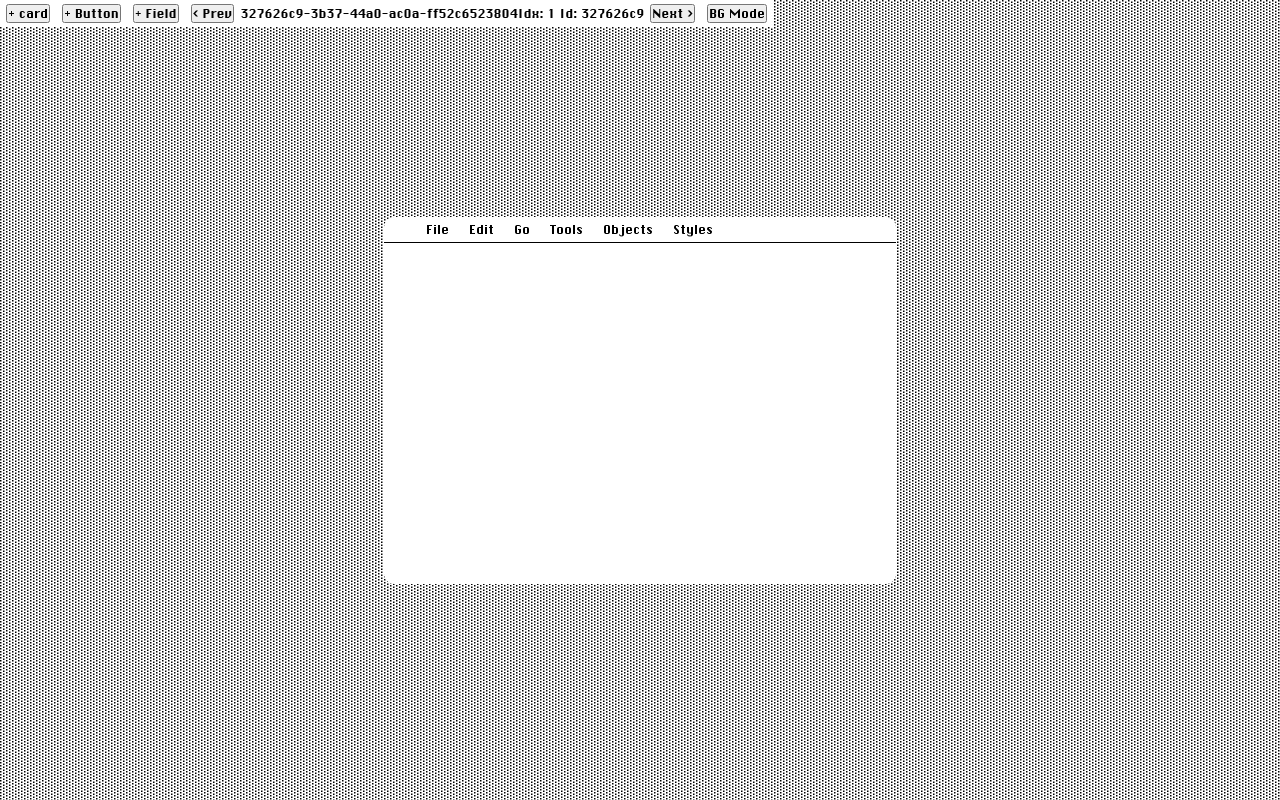
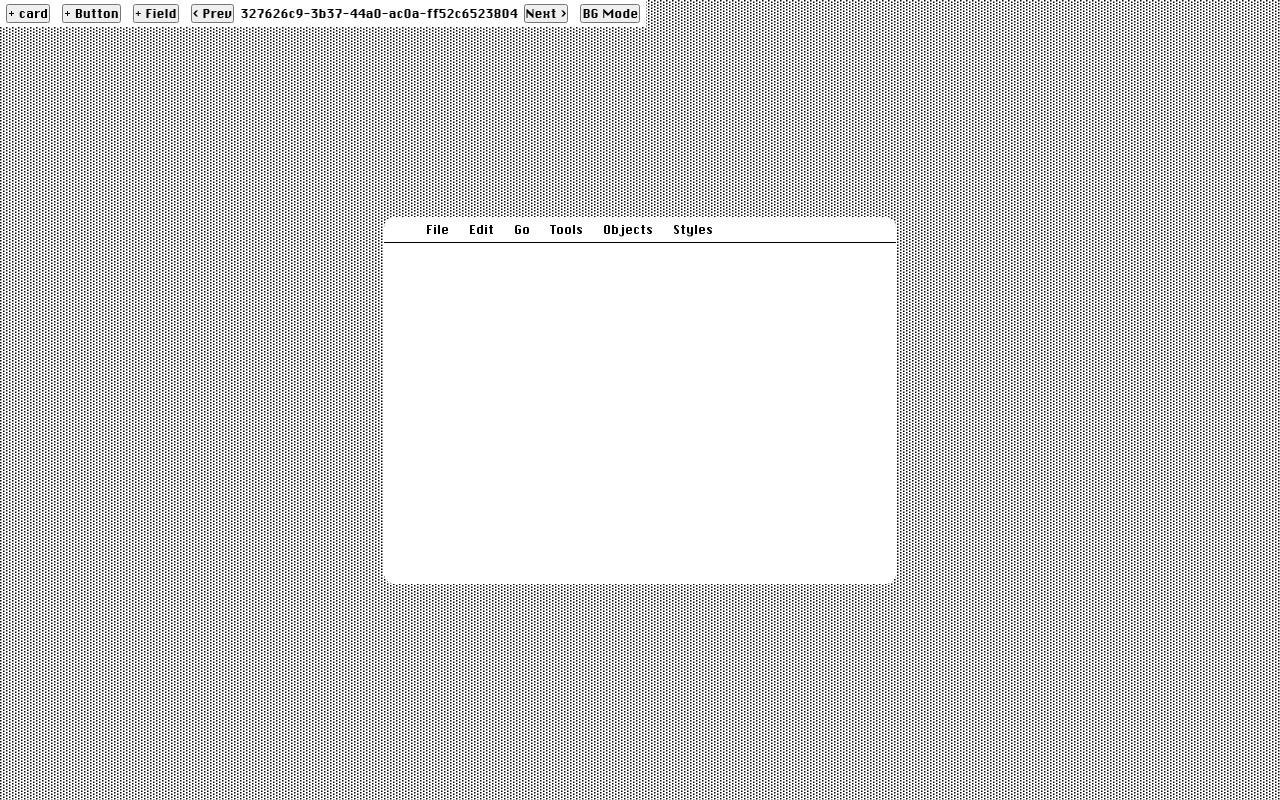
Before and after one commit to oaklandgit/Cardigan, a React (Vite) app: page / in a window 1280 px wide. Built offline with nearby package versions, Linux system fonts and the light colour scheme.

Commit message:
Moving elements puts them at highest z-index while dragging.

```diff
--- a/src/App.css
+++ b/src/App.css
@@ -33,13 +33,3 @@
 #stack {
   position: relative;
 }
-
-#debuggerbar {
-  position: fixed;
-  top: 0;
-  left: 0;
-  background-color: white;
-}
-#debuggerbar button {
-  margin: 4px 6px;
-}
--- a/src/App.tsx
+++ b/src/App.tsx
@@ -1,7 +1,8 @@
 import { useState, useEffect } from 'react';
 import Menubar from './components/Menubar';
 import Card from './components/Card';
-import { v4 as uuid } from 'uuid';
+import Debugger from './components/Debugger';
+import { getMaxZIndex } from './lib/helpers';
 import './App.css';
 
 function App() {
@@ -48,57 +49,6 @@ function App() {
     return cardList.findIndex(item => item.id === id);
   }
 
-  const prevCard = () => {
-
-    const prevCards = cardList.filter((card) => {
-      return card.backgroundId && card.id != currentCardId;
-    });
-
-    const prevCardId = prevCards[prevCards.length - 1].id;
-    console.log(prevCards, prevCardId);
-
-    setCurrentCardId(prevCardId);
-  }
-
-
-  // const currIndex = cardIndexById(currentCardId);
-  // //  previous card is the nearest one that has a background defined
-  // let prevIndex: number | false = cardList.map(card => card.backgroundId !== null).lastIndexOf(true, currIndex - 1);
-
-  // if (!prevIndex && prevIndex !== 0) {
-  //   prevIndex = cardList.map(card => card.backgroundId !== null).lastIndexOf(true, cardList.length - 1);
-  // }
-
-  // setCurrentCardId(cardList[prevIndex].id);
-
-  // setCurrentCardId(currentCardId > 1 ? currentCardId - 1 : 1);
-
-  const nextCard = () => {
-    setCurrentCardId(currentCardId < cardList.length ? currentCardId + 1 : cardList.length);
-  }
-
-  const addCard = () => {
-    const id = cardList[cardList.length - 1]?.id + 1 || 1;
-    setCardList([...cardList, { id: id, backgroundId: currentBackgroundId }]);
-    setCurrentCardId(id);
-  }
-
-  const nextOffset = () => {
-    const setTo = newOffset < 200 ? newOffset + 10 : newElementPosition;
-    setNewOffset(setTo);
-  }
-
-  const addElement = (
-    type: "button" | "field",
-    pos: [number, number, number, number] = [newOffset, newOffset, 120, 40]) => {
-
-    const cardId = backgroundMode ? currentBackgroundId : currentCardId;
-    const id: string = uuid();
-    setElementList([...elementList, { id: id, type: type, cardId: cardId, pos: pos }]);
-    nextOffset();
-
-  }
-
   useEffect(() => {
     localStorage.setItem("elementList", JSON.stringify(elementList));
   }, [elementList]);
@@ -128,16 +78,15 @@ function App() {
     if (!element.classList.contains('movable')) return;
 
     activeElement = element;
-
     const rect = activeElement.getBoundingClientRect();
-
     activeElementAction = (Math.abs(e.clientX - rect.right) < 20 && Math.abs(e.clientY - rect.bottom) < 20) ? "resize" : "drag";
-
-
   }
 
   const moveElement = (e) => {
     if (!activeElement) return;
+
+    // move to top
+    activeElement.style.zIndex = getMaxZIndex('.movable') + 1;
 
     const x = activeElement.offsetLeft + e.movementX;
     const y = activeElement.offsetTop + e.movementY;
@@ -146,14 +95,13 @@ function App() {
     if (y < 0 || y + activeElement.offsetHeight > 342) return;
 
     if (activeElementAction === "drag") {
-
       activeElement.style.left = `${x}px`;
       activeElement.style.top = `${y}px`;
+
     } else {
 
       const w = activeElement.offsetWidth + e.movementX;
       const h = activeElement.offsetHeight + e.movementY;
-
       activeElement.style.width = `${w}px`;
       activeElement.style.height = `${h}px`;
 
@@ -165,7 +113,7 @@ function App() {
     const otherElements = elementList.filter(el => el.id !== id);
     const updatedElement = elementList.filter(el => el.id === id)[0];
     updatedElement.pos = [x, y, w, h];
-    setElementList([updatedElement, ...otherElements]);
+    setElementList([...otherElements, updatedElement]);
   }
 
   const releaseElement = () => {
@@ -210,21 +158,20 @@ function App() {
 
         </div>
 
-        <div id="debuggerbar">
-          <button onClick={addCard}>+ card</button>
-          <button onClick={() => addElement("button")}>+ Button</button>
-          <button onClick={() => addElement("field")}>+ Field</button>
-          <button onClick={prevCard}>&lt; Prev</button>
-          {currentCardId}
-          Idx: {cardIndexById(currentCardId)}{' '}
-          Id: {currentCardId.split("-")[0]}
-          <button onClick={nextCard}>Next &gt;</button>
-          <button onClick={() => setBackgroundMode(!backgroundMode)}>BG Mode</button>
-        </div>
+        <Debugger
+          cardList={cardList}
+          setCardList={setCardList}
+          elementList={elementList}
+          setElementList={setElementList}
+          currentCardId={currentCardId}
+          setCurrentCardId={setCurrentCardId}
+          backgroundMode={backgroundMode}
+          setBackgroundMode={setBackgroundMode}
+          currentBackgroundId={currentBackgroundId}
+          setCurrentBackgroundId={setCurrentBackgroundId}
+        />
 
       </div>
-
-
 
     </>
   );
--- /dev/null
+++ b/src/components/Debugger.css
@@ -0,0 +1,10 @@
+#debuggerbar {
+  position: fixed;
+  top: 0;
+  left: 0;
+  background-color: white;
+}
+
+#debuggerbar button {
+  margin: 4px 6px;
+}
--- /dev/null
+++ b/src/components/Debugger.tsx
@@ -0,0 +1,50 @@
+import './Debugger.css';
+import { v4 as uuid } from 'uuid';
+
+export default function Debugger({
+  cardList,
+  setCardList,
+  elementList,
+  setElementList,
+  currentCardId,
+  setCurrentCardId,
+  backgroundMode,
+  setBackgroundMode,
+  currentBackgroundId,
+  setCurrentBackgroundId
+}) {
+
+  function addCard() {
+    const id = cardList[cardList.length - 1]?.id + 1 || 1;
+    setCardList([...cardList, { id: id, backgroundId: currentBackgroundId }]);
+    setCurrentCardId(id);
+  }
+
+  function addElement(type: "button" | "field", pos: [number, number, number, number] = [100, 100, 120, 40]) {
+    const cardId = backgroundMode ? currentBackgroundId : currentCardId;
+    const id: string = uuid();
+    setElementList([...elementList, { id: id, type: type, cardId: cardId, pos: pos }]);
+    // nextOffset();
+  }
+
+  function prevCard() {
+    console.log('prev card');
+  }
+
+  function nextCard() {
+    console.log('next card');
+  }
+
+  return (
+
+    <div id="debuggerbar">
+          <button onClick={addCard}>+ card</button>
+          <button onClick={() => addElement("button")}>+ Button</button>
+          <button onClick={() => addElement("field")}>+ Field</button>
+          <button onClick={prevCard}>&lt; Prev</button>
+          {currentCardId}
+          <button onClick={nextCard}>Next &gt;</button>
+          <button onClick={() => setBackgroundMode(!backgroundMode)}>BG Mode</button>
+        </div>
+  )
+}
--- a/src/components/Menubar.css
+++ b/src/components/Menubar.css
@@ -6,8 +6,6 @@
   border-top-left-radius: 10px;
   border-top-right-radius: 10px;
   padding: 2px 0 2px 16px;
-/*   border: 1px solid white; */
-/*   border-bottom: 1px solid black; */
   z-index: 1000;
 }
 
--- /dev/null
+++ b/src/lib/helpers.ts
@@ -0,0 +1,8 @@
+export function getMaxZIndex(selector: string) {
+  return Math.max(
+    ...Array.from(document.querySelectorAll(selector), el =>
+      parseFloat(window.getComputedStyle(el).zIndex),
+    ).filter(zIndex => !Number.isNaN(zIndex)),
+    0,
+  );
+}
```
Also changed, not shown: src/assets/patterns/6.svg (deleted).
